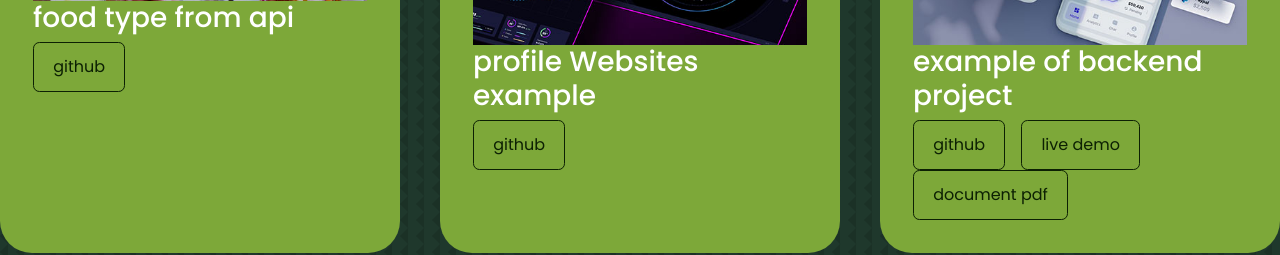
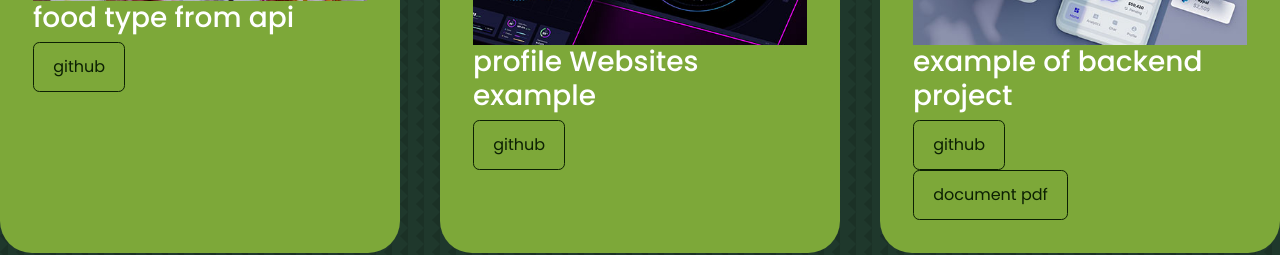
Before and after one commit to Reem99-sina/profileReem, a React (Create React App) app: page / in a window 1280 px wide. Shown: the part 3340-3595 px from the top of the page. Built offline with nearby package versions, Linux system fonts and the light colour scheme.

Commit message:
protifolio

```diff
--- a/src/component/protifolio/Protifolio.jsx
+++ b/src/component/protifolio/Protifolio.jsx
@@ -45,7 +45,7 @@ export default class Protifolio extends Component {
                         </div>
                         <h3>example of backend project </h3>
                         <div className='protifolio__item-cta'><a href='https://github.com/Reem99-sina/exam.git' className='btn' target='blank'>github</a>
-                            <a href='https://olex99.herokuapp.com/' className='btn' target='blank'>live demo</a>
+                            {/* <a href='https://olex99.herokuapp.com/' className='btn' target='blank'>live demo</a> */}
                         </div>
                         <div className='protifolio__item-cta'><a href={filePdf} className='btn' target='blank'>document pdf</a>
                         </div>
```
